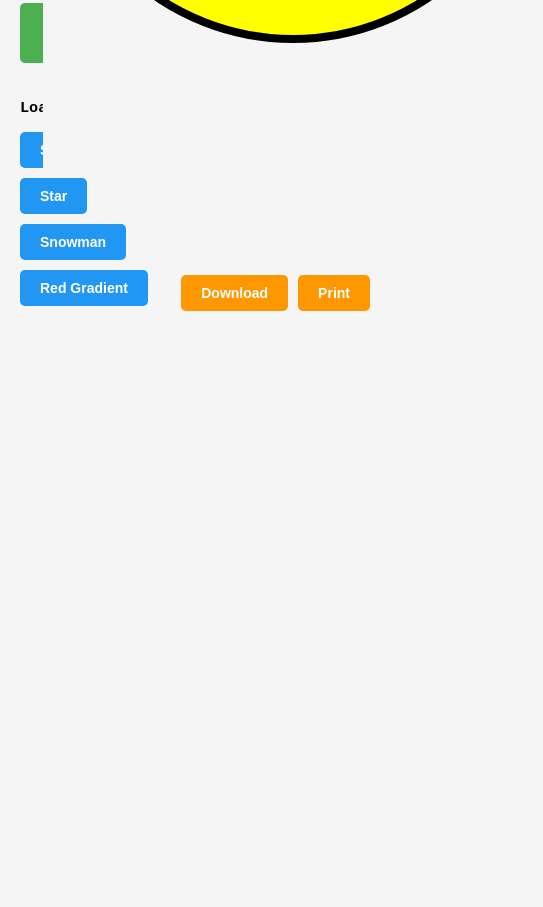
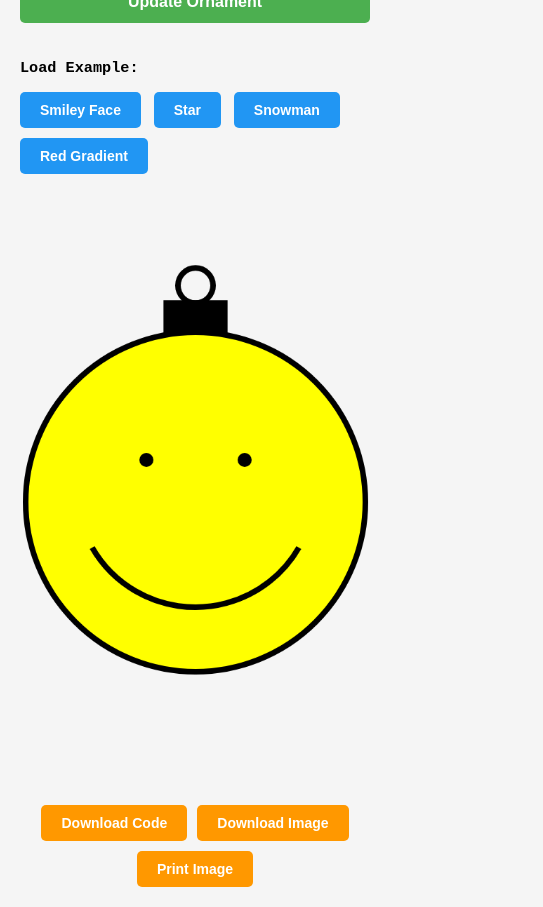
Before and after one commit to nosejam/ornament_editor, a plain HTML site: page index.html in a window 390 px wide. Shown: the part 736-1643 px from the top of the page, 543 px wide, since content can reach past the window. Before the commit the page ends 1067 px from the top, so only its background shows below. Drawn offline with nearby package versions, Linux system fonts and the light colour scheme.

Commit message:
Update index.html
Added code download button and improved layout on small screens.

```diff
--- a/index.html
+++ b/index.html
@@ -71,19 +71,40 @@
         #canvas-panel {
             width: 50%;
             display: flex;
+            flex-direction: column;
             justify-content: center;
             align-items: center;
             position: relative;
+            padding: 20px;
+            box-sizing: border-box;
         }
-        #background-canvas, #ornament-canvas {
+        #canvas-container {
+            position: relative;
+            display: inline-block;
+            margin-bottom: 20px;
+        }
+        #background-canvas {
+            display: block;
+            max-width: 90vw;
+            max-height: 70vh;
+            width: auto;
+            height: auto;
+        }
+        #ornament-canvas {
             position: absolute;
+            top: 0;
+            left: 0;
+            max-width: 90vw;
+            max-height: 70vh;
+            width: auto;
+            height: auto;
         }
         #action-buttons {
-            position: absolute;
-            bottom: 20px;
-            right: 20px;
             display: flex;
             gap: 10px;
+            flex-wrap: wrap;
+            justify-content: flex-end;
+            margin-top: 20px;
         }
         .action-btn {
             padding: 10px 20px;
@@ -97,6 +118,26 @@
         }
         .action-btn:hover {
             background-color: #e68900;
+        }
+
+        /* Mobile responsive layout */
+        @media (max-width: 1000px) {
+            body {
+                flex-direction: column;
+            }
+            #editor-panel {
+                width: 100%;
+            }
+            #canvas-panel {
+                width: 100%;
+                padding-bottom: 20px;
+            }
+            #canvas-container {
+                margin: 20px auto;
+            }
+            #action-buttons {
+                justify-content: center;
+            }
         }
     </style>
 </head>
@@ -116,11 +157,14 @@
     </div>
 
     <div id="canvas-panel">
-        <canvas id="background-canvas"></canvas>
-        <canvas id="ornament-canvas"></canvas>
+        <div id="canvas-container">
+            <canvas id="background-canvas"></canvas>
+            <canvas id="ornament-canvas"></canvas>
+        </div>
         <div id="action-buttons">
-            <button class="action-btn" id="download-btn">Download</button>
-            <button class="action-btn" id="print-btn">Print</button>
+            <button class="action-btn" id="download-code-btn">Download Code</button>
+            <button class="action-btn" id="download-btn">Download Image</button>
+            <button class="action-btn" id="print-btn">Print Image</button>
         </div>
     </div>
 
@@ -147,7 +191,7 @@
                 autoCloseBrackets: true
             });
 
-            // Set canvas size to fixed 500px
+            // Set canvas size to fixed 500px (will be scaled with CSS)
             const circleSize = 500;
             bgCanvas.width = circleSize;
             bgCanvas.height = 1.5 * circleSize;
@@ -392,7 +436,18 @@ ctx.fill();`
                 }
             });
 
-            // Download button handler
+            // Download code button handler
+            document.getElementById('download-code-btn').addEventListener('click', () => {
+                const code = editor.getValue();
+                const blob = new Blob([code], { type: 'text/javascript' });
+                const link = document.createElement('a');
+                link.download = 'ornament-code.js';
+                link.href = URL.createObjectURL(blob);
+                link.click();
+                URL.revokeObjectURL(link.href);
+            });
+
+            // Download image button handler
             document.getElementById('download-btn').addEventListener('click', () => {
                 // Create a temporary canvas to combine both layers
                 const tempCanvas = document.createElement('canvas');
@@ -417,7 +472,7 @@ ctx.fill();`
                 link.click();
             });
 
-            // Print button handler
+            // Print image button handler
             document.getElementById('print-btn').addEventListener('click', () => {
                 // Create a temporary canvas to combine both layers
                 const tempCanvas = document.createElement('canvas');
```
